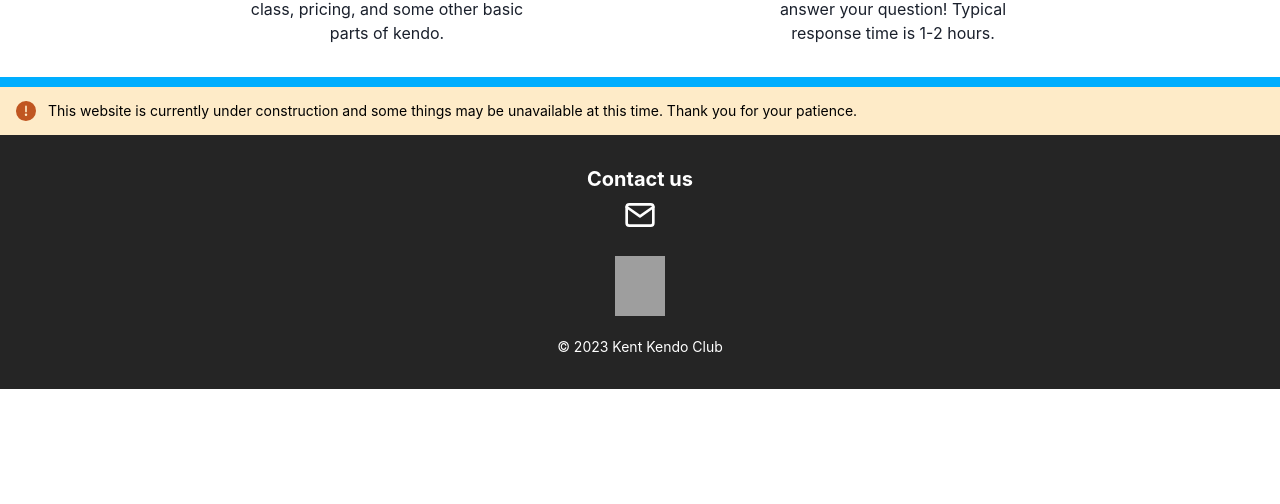
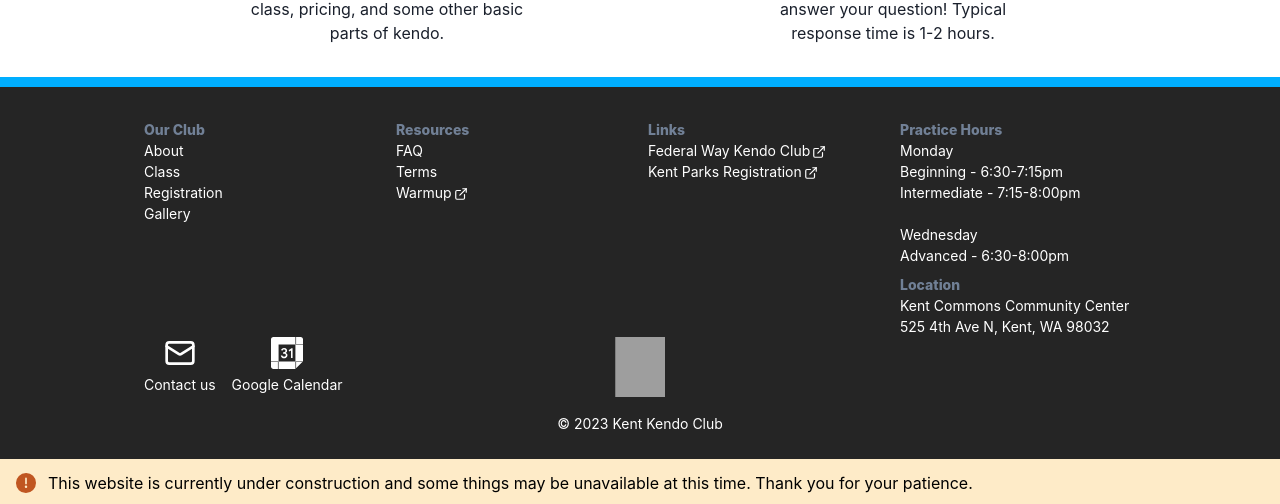
Before and after one commit to tkmarsten/kentkendo, a React (Create React App) app: page / in a window 1280 px wide. Shown: the part 3104-3608 px from the top of the page. Before the commit the page ends 3493 px from the top, so only its background shows below. Built offline with nearby package versions, Linux system fonts and the light colour scheme; grey boxes are pictures that could not be loaded.

Commit message:
Add more content to footer and change layout

```diff
--- a/src/App.css
+++ b/src/App.css
@@ -18,9 +18,10 @@ header {
 }
 
 footer {
+  background: var(--grey);
+  color: white;
   border-top: 10px solid;
   border-color: var(--accent);
-  font-size: 14px;
 }
 
 section {
@@ -103,8 +104,8 @@ section {
 }
 
 .weekday-name {
+  background-color: #eeeeee;
   padding: 10px;
-  background-color: #eeeeee;
 }
 
 .weekday-body {
@@ -114,6 +115,7 @@ section {
 .weekday-content {
   color: white;
   background-color: var(--accent);
+  max-width: 250px;
   border-radius: 5px;
   padding: 10px;
   font-weight: 500;
--- a/src/components/Footer.js
+++ b/src/components/Footer.js
@@ -1,25 +1,88 @@
 import dojoData from '../data/dojo.json'
-import { Container, Image, Heading, Icon, Link, Text, Box, Stack, Alert, AlertIcon } from '@chakra-ui/react'
-import { FiMail } from 'react-icons/fi'
+import { Link as RouterLink } from 'react-router-dom'
+import { Image, Icon, Link, Text, Box, Alert, AlertIcon, Grid, GridItem, Container, Flex, Stack } from '@chakra-ui/react'
+import { LuMail } from 'react-icons/lu'
+import { SiGooglecalendar } from 'react-icons/si'
+import { ExternalLinkIcon } from '@chakra-ui/icons'
 
 const Footer = () => {
   return (
-    <Box as='footer' bg='#252525' color='white'>
+    <>
+      <Box as='footer' py='2rem' fontSize={{ base: '14px' }} pb='4rem'>
+        <Container minWidth='min(100% - 30px, 80%)'>
+          <Grid templateColumns='repeat(4, 1fr)' gap={4}>
+            <GridItem>
+              <Text fontWeight={800} color='gray.500'>Our Club</Text>
+              <Flex direction='column'>
+                <Link as={RouterLink} to='/about'>About</Link>
+                <Link as={RouterLink} to='/class'>Class</Link>
+                <Link as={RouterLink} to='/register'>Registration</Link>
+                <Link as={RouterLink} to='/gallery'>Gallery</Link>
+              </Flex>
+            </GridItem>
+            <GridItem>
+              <Text fontWeight={800} color='gray.500'>Resources</Text>
+              <Flex direction='column'>
+                <Link as={RouterLink} to='/faq'>FAQ</Link>
+                <Link as={RouterLink} to='/terms'>Terms</Link>
+                <Link href='https://youtu.be/cpidZRL5ZbI' isExternal>
+                  Warmup<ExternalLinkIcon mx='2px' />
+                </Link>
+              </Flex>
+            </GridItem>
+            <GridItem>
+              <Text fontWeight={800} color='gray.500'>Links</Text>
+              <Flex direction='column'>
+                <Link href='https://www.federalwaykendo.org/' isExternal>
+                  Federal Way Kendo Club<ExternalLinkIcon mx='2px' />
+                </Link>
+                <Link href='https://web2.myvscloud.com/wbwsc/wakentwt.wsc/splash.html' isExternal>
+                  Kent Parks Registration<ExternalLinkIcon mx='2px' />
+                </Link>
+              </Flex>
+            </GridItem>
+            <GridItem>
+              <Stack direction='column'>
+                <Box>
+                  <Text fontWeight={800} color='gray.500'>Practice Hours</Text>
+                  <Text>Monday</Text>
+                  <Text>Beginning - 6:30-7:15pm</Text>
+                  <Text>Intermediate - 7:15-8:00pm</Text>
+                  <br />
+                  <Text>Wednesday</Text>
+                  <Text>Advanced - 6:30-8:00pm</Text>
+                </Box>
+                <Box>
+                  <Text fontWeight={800} color='gray.500'>Location</Text>
+                  <Text>Kent Commons Community Center</Text>
+                  <Text>525 4th Ave N, Kent, WA 98032</Text>
+                </Box>
+              </Stack>
+            </GridItem>
+          </Grid>
+          <Flex justify='center'>
+            <Stack direction='row' gap={4} mr='auto'>
+              <Flex direction='column' justify='center' align='center'>
+                <Link href={`mailto:` + dojoData.email}><Icon as={LuMail} boxSize={8} /></Link>
+                <Text>Contact us</Text>
+              </Flex>
+              <Flex direction='column' justify='center' align='center'>
+                <Link href={dojoData.calendar}><Icon as={SiGooglecalendar} boxSize={8} /></Link>
+                <Text>Google Calendar</Text>
+              </Flex>
+            </Stack>
+            <Stack gap={4} position='absolute' left='50%' transform='translate(-50%)'>
+              <Image src={`img/` + dojoData.logo} alt="logo" w='50px' h='60px' m='auto' />
+              <Text textAlign='center'>&copy; 2023 {dojoData.name} Kendo Club</Text>
+            </Stack>
+          </Flex>
+        </Container>
+      </Box >
       <Alert status='warning' color='black'>
         <AlertIcon />
         This website is currently under construction and some things may be unavailable at this time. Thank you for your patience.
       </Alert>
-      <Container py='2rem' centerContent>
-        <Stack align='center' gap={5}>
-          <Stack align='center'>
-            <Heading as='h5' size='md'>Contact us</Heading>
-            <Link href={`mailto:` + dojoData.email}><Icon as={FiMail} boxSize={8} /></Link>
-          </Stack>
-          <Image src={`img/` + dojoData.logo} alt="logo" w='50px' h='60px' />
-          <Text>&copy; 2023 {dojoData.name} Kendo Club</Text>
-        </Stack>
-      </Container>
-    </Box>
+    </>
   )
 }
 
```
